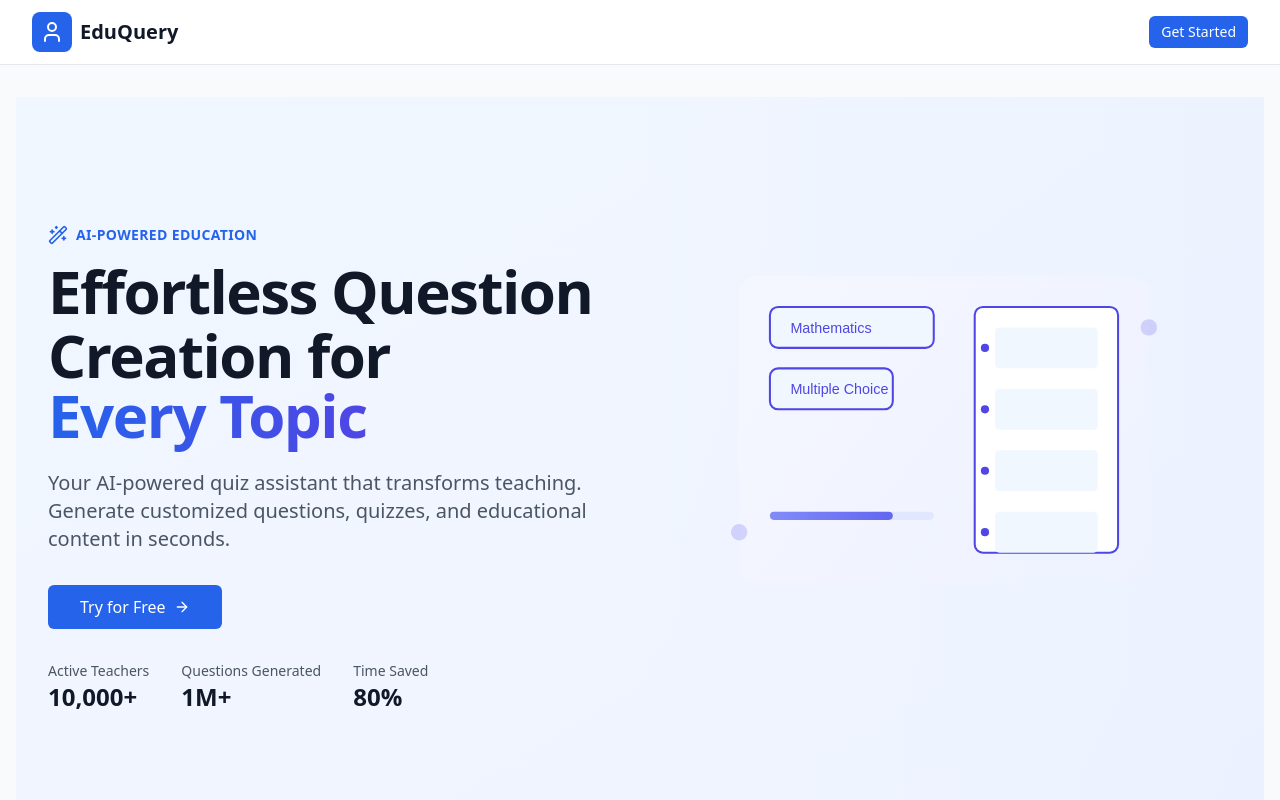
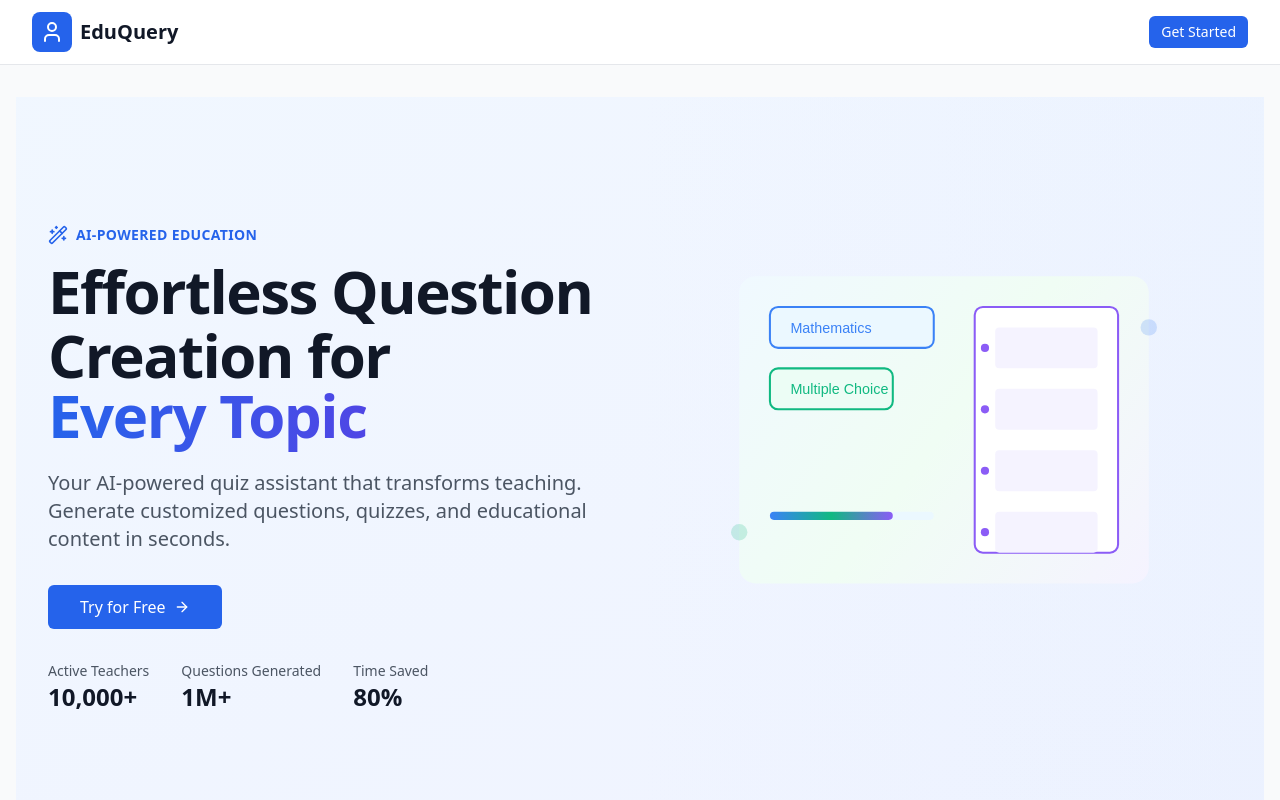
Before and after one commit to jhapran/eduquery_v1, a React (Vite) app: page / in a window 1280 px wide. Shown: the top 800 px of the page. Built offline with nearby package versions, Linux system fonts and the light colour scheme; a web font is replaced by a local one.

Commit message:
hero section image color changed

```diff
--- a/src/components/illustrations/hero.tsx
+++ b/src/components/illustrations/hero.tsx
@@ -7,20 +7,20 @@ export function HeroIllustration() {
       {/* Question generation animation */}
       <g>
         {/* Subject selection */}
-        <rect x="80" y="80" width="160" height="40" rx="8" fill="#F0F7FF" stroke="#4F46E5" strokeWidth="2">
+        <rect x="80" y="80" width="160" height="40" rx="8" fill="#EBF8FF" stroke="#3B82F6" strokeWidth="2">
           <animate attributeName="opacity" values="1;0.7;1" dur="3s" repeatCount="indefinite" />
         </rect>
-        <text x="100" y="105" fill="#4F46E5" fontSize="14" fontFamily="sans-serif">Mathematics</text>
+        <text x="100" y="105" fill="#3B82F6" fontSize="14" fontFamily="sans-serif">Mathematics</text>
 
         {/* Question type */}
-        <rect x="80" y="140" width="120" height="40" rx="8" fill="#F0F7FF" stroke="#4F46E5" strokeWidth="2">
+        <rect x="80" y="140" width="120" height="40" rx="8" fill="#ECFDF5" stroke="#10B981" strokeWidth="2">
           <animate attributeName="opacity" values="1;0.7;1" dur="3s" repeatCount="indefinite" begin="0.5s" />
         </rect>
-        <text x="100" y="165" fill="#4F46E5" fontSize="14" fontFamily="sans-serif">Multiple Choice</text>
+        <text x="100" y="165" fill="#10B981" fontSize="14" fontFamily="sans-serif">Multiple Choice</text>
 
         {/* Generated questions */}
         <g>
-          <rect x="280" y="80" width="140" height="240" rx="8" fill="white" stroke="#4F46E5" strokeWidth="2" />
+          <rect x="280" y="80" width="140" height="240" rx="8" fill="white" stroke="#8B5CF6" strokeWidth="2" />
 
           {/* Question items with animation */}
           {[0, 1, 2, 3].map((i) => (
@@ -31,7 +31,7 @@ export function HeroIllustration() {
                 width="100"
                 height="40"
                 rx="4"
-                fill="#F0F7FF"
+                fill="#F5F3FF"
               >
                 <animate
                   attributeName="width"
@@ -46,7 +46,7 @@ export function HeroIllustration() {
                 cx="290"
                 cy={120 + i * 60}
                 r="4"
-                fill="#4F46E5"
+                fill="#8B5CF6"
               >
                 <animate
                   attributeName="r"
@@ -63,29 +63,31 @@ export function HeroIllustration() {
 
       {/* Progress indicator */}
       <g>
-        <rect x="80" y="280" width="160" height="8" rx="4" fill="#E0E7FF" />
+        <rect x="80" y="280" width="160" height="8" rx="4" fill="#EBF8FF" />
         <rect x="80" y="280" width="120" height="8" rx="4" fill="url(#progress-gradient)">
           <animate attributeName="width" values="0;120" dur="2s" repeatCount="indefinite" />
         </rect>
       </g>
 
       {/* Decorative elements */}
-      <circle cx="450" cy="100" r="8" fill="#4F46E5" fillOpacity="0.2">
+      <circle cx="450" cy="100" r="8" fill="#3B82F6" fillOpacity="0.2">
         <animate attributeName="r" values="8;10;8" dur="2s" repeatCount="indefinite" />
       </circle>
-      <circle cx="50" cy="300" r="8" fill="#4F46E5" fillOpacity="0.2">
+      <circle cx="50" cy="300" r="8" fill="#10B981" fillOpacity="0.2">
         <animate attributeName="r" values="8;10;8" dur="2s" repeatCount="indefinite" begin="1s" />
       </circle>
 
       <defs>
         <linearGradient id="hero-gradient" x1="50" y1="50" x2="450" y2="350" gradientUnits="userSpaceOnUse">
-          <stop stopColor="#F5F7FF" />
-          <stop offset="1" stopColor="#EEF2FF" />
+          <stop stopColor="#F0F9FF" />
+          <stop offset="0.5" stopColor="#F0FDF4" />
+          <stop offset="1" stopColor="#F5F3FF" />
         </linearGradient>
 
         <linearGradient id="progress-gradient" x1="80" y1="284" x2="200" y2="284" gradientUnits="userSpaceOnUse">
-          <stop stopColor="#818CF8" />
-          <stop offset="1" stopColor="#6366F1" />
+          <stop stopColor="#3B82F6" />
+          <stop offset="0.5" stopColor="#10B981" />
+          <stop offset="1" stopColor="#8B5CF6" />
         </linearGradient>
       </defs>
     </svg>
```
